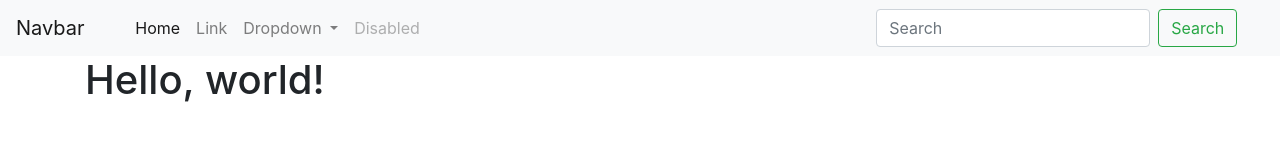
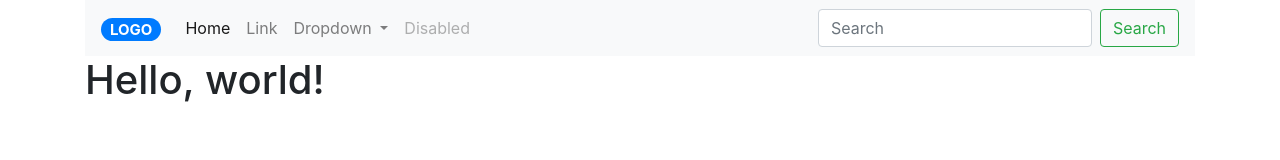
Before and after one commit to Radensuaso/Strive-Homework-M2D3, a plain HTML site: page index.html in a window 1280 px wide. Drawn offline with nearby package versions, Linux system fonts and the light colour scheme.

Commit message:
Update index.html

```diff
--- a/index.html
+++ b/index.html
@@ -20,10 +20,8 @@
         In the page you will add all the destination you're dreaming to go to in the near future!
 
 
-        Ex 1) Implement a navigation bar, connected to all the sections of the page.
 
 
-        Ex 2) Add a logo into the navigation bar (can be any image)
         Ex 3) Add a Jumbotron section in which you'll have the name and the claim of the tour operator
         Ex 4) Implement the "Deal of the Week" section. In this section you'll display 4 destinations.
          In this section you should have:
@@ -65,13 +63,18 @@
 </head>
 
 <body>
+
+  <!-- Ex 1) Implement a navigation bar, connected to all the sections of the page. -->
+  <!--Ex 2) Add a logo into the navigation bar (can be any image)-->
+
+    <div class='container-md'>
     <nav class="navbar navbar-expand-lg navbar-light bg-light">
-        <a class="navbar-brand" href="#">Navbar</a>
+        <a class="navbar-brand" href="#"><span class="badge badge-pill badge-primary">LOGO</span></a>
         <button class="navbar-toggler" type="button" data-toggle="collapse" data-target="#navbarSupportedContent" aria-controls="navbarSupportedContent" aria-expanded="false" aria-label="Toggle navigation">
           <span class="navbar-toggler-icon"></span>
         </button>
 
-        <div class="collapse navbar-collapse container-md" id="navbarSupportedContent">
+        <div class="collapse navbar-collapse" id="navbarSupportedContent">
             <ul class="navbar-nav mr-auto">
                 <li class="nav-item active">
                     <a class="nav-link" href="#">Home <span class="sr-only">(current)</span></a>
@@ -100,8 +103,9 @@
             </form>
         </div>
     </nav>
-    <div class='container-md'>
+
         <h1>Hello, world!</h1>
+    </div>
     </div>
     </div>
     <!-- Optional JavaScript; choose one of the two! -->
```
